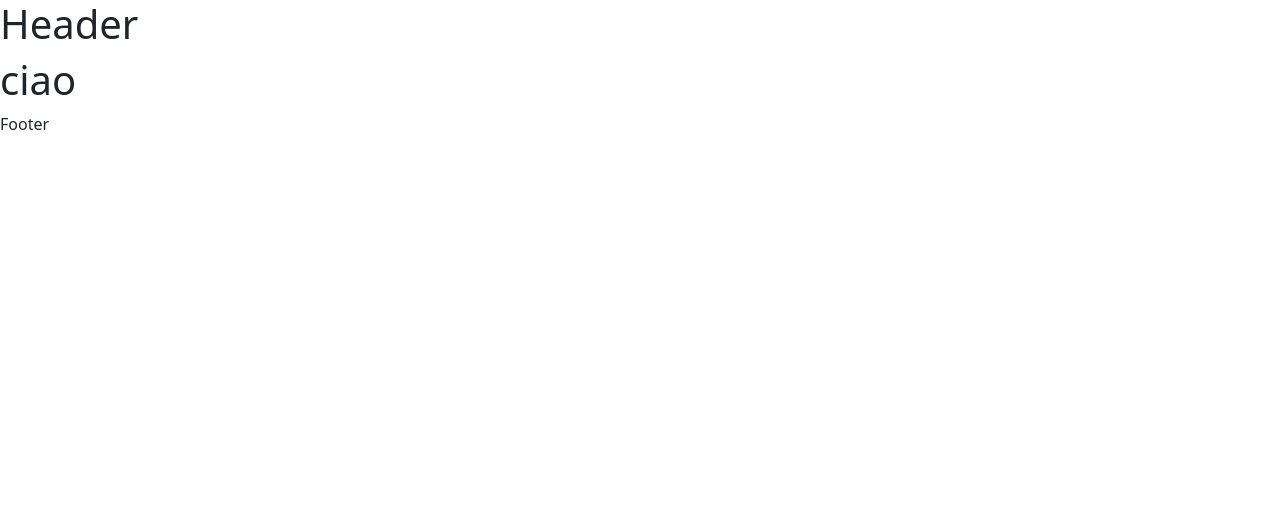
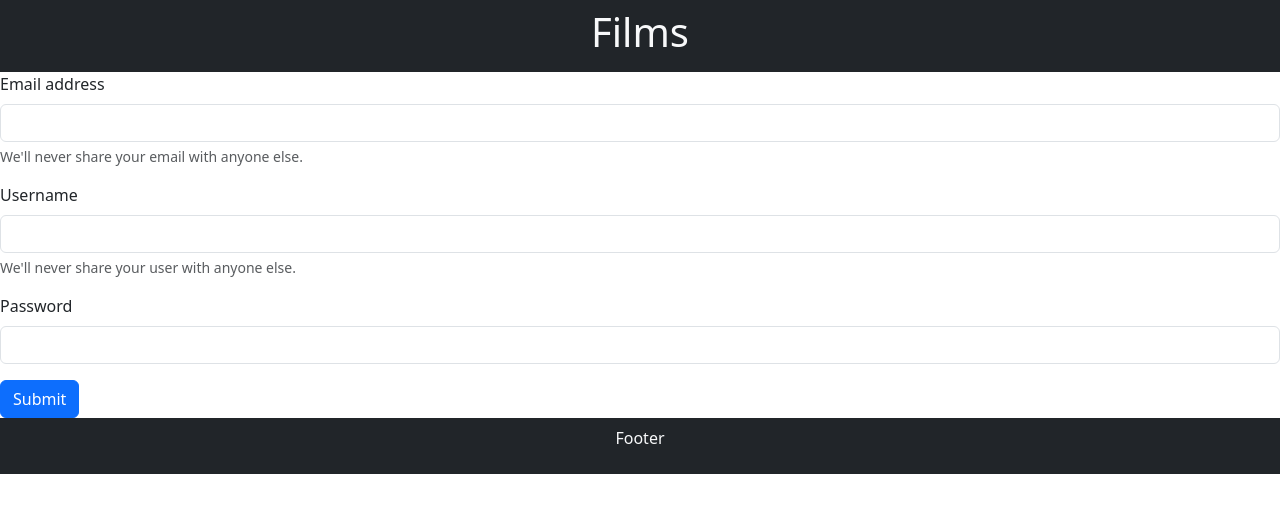
Before and after one commit to IulianBotnari/review-test, a React (Vite) app in the folder frontend/: page /signin in a window 1280 px wide. Shown: the top 512 px of the page. Built offline with nearby package versions, Linux system fonts and the light colour scheme.

Commit message:
Add html for HomePage, add registration form

```diff
--- a/frontend/src/GlobalContext/GlobalContext.jsx
+++ b/frontend/src/GlobalContext/GlobalContext.jsx
@@ -1,11 +1,40 @@
 import React, { useContext, createContext } from "react";
+import { useEffect, useState } from "react";
 
 const context = createContext()
 
 
 export const GlobalContext = ({ children }) => {
 
+    const [films, setFilms] = useState();
+    console.log(films);
+
+
+    async function getFilms() {
+        try {
+            const response = await fetch('http://127.0.0.1:3000')
+            if (!response.ok) {
+                throw new Error(`HTTP error! status: ${response.status}`);
+            }
+            const data = await response.json();
+            console.log(data);
+            setFilms(data);
+
+
+        }
+        catch (err) {
+            console.error('There has been a problem with your fetch operation:', err);
+            // Error handling code here...
+            alert('An error occurred while fetching data. Please try again later.');
+        }
+    }
+
+    useEffect(() => {
+        getFilms()
+    }, []);
+
     const values = {
+        films
 
     }
 
--- a/frontend/src/pages/HomePage.jsx
+++ b/frontend/src/pages/HomePage.jsx
@@ -1,35 +1,22 @@
-import { useEffect } from "react";
+import { useEffect, useState } from "react";
+import { useGlobalContext } from "../GlobalContext/GlobalContext";
+
 
 
 export default function HomePage() {
-
-    async function getFilms() {
-        try {
-            const response = await fetch('http://127.0.0.1:3000')
-            if (!response.ok) {
-                throw new Error(`HTTP error! status: ${response.status}`);
-            }
-            const data = await response.json();
-            console.log(data);
-
-
-        }
-        catch (err) {
-            console.error('There has been a problem with your fetch operation:', err);
-            // Error handling code here...
-            alert('An error occurred while fetching data. Please try again later.');
-        }
-    }
-
-    useEffect(() => {
-        getFilms()
-    }, []);
-
+    const { films } = useGlobalContext()
 
 
     return (
         <>
-            <h1>Home Page</h1>
+
+
+            {films && films.map(film => (
+                <div key={film.id}>
+                    <h2>{film.title}</h2>
+                    <p>{film.description}</p>
+                </div>
+            ))}
         </>
 
     )
--- a/frontend/src/pages/Layout.jsx
+++ b/frontend/src/pages/Layout.jsx
@@ -6,14 +6,14 @@
 
     return (
         <>
-            <header>
-                <h1>Header</h1>
+            <header className='bg-dark text-light d-flex justify-content-center py-2'>
+                <h1>Films</h1>
             </header>
 
             <main>
                 <Outlet />
             </main>
-            <footer>
+            <footer className='bg-dark text-light d-flex justify-content-center py-2'>
                 <p>Footer</p>
             </footer>
 
--- a/frontend/src/pages/RegistrationPage.jsx
+++ b/frontend/src/pages/RegistrationPage.jsx
@@ -5,7 +5,25 @@
 
     return (
         <>
-            <h1>ciao</h1>
+            <form>
+                <div className="mb-3">
+                    <label forhtml="InputEmail" className="form-label">Email address</label>
+                    <input type="email" className="form-control" id="InputEmail" aria-describedby="emailHelp" />
+                    <div id="emailHelp" className="form-text">We'll never share your email with anyone else.</div>
+                </div>
+                <div className="mb-3">
+                    <label forhtml="InputUser" className="form-label">Username</label>
+                    <input type="text" className="form-control" id="InputUser" aria-describedby="textHelp" />
+                    <div id="emailHelp" className="form-text">We'll never share your user with anyone else.</div>
+                </div>
+
+                <div className="mb-3">
+                    <label forhtml="InputPassword" className="form-label">Password</label>
+                    <input type="password" className="form-control" id="InputPassword" />
+                </div>
+
+                <button type="submit" className="btn btn-primary">Submit</button>
+            </form>
         </>
 
     )
```
